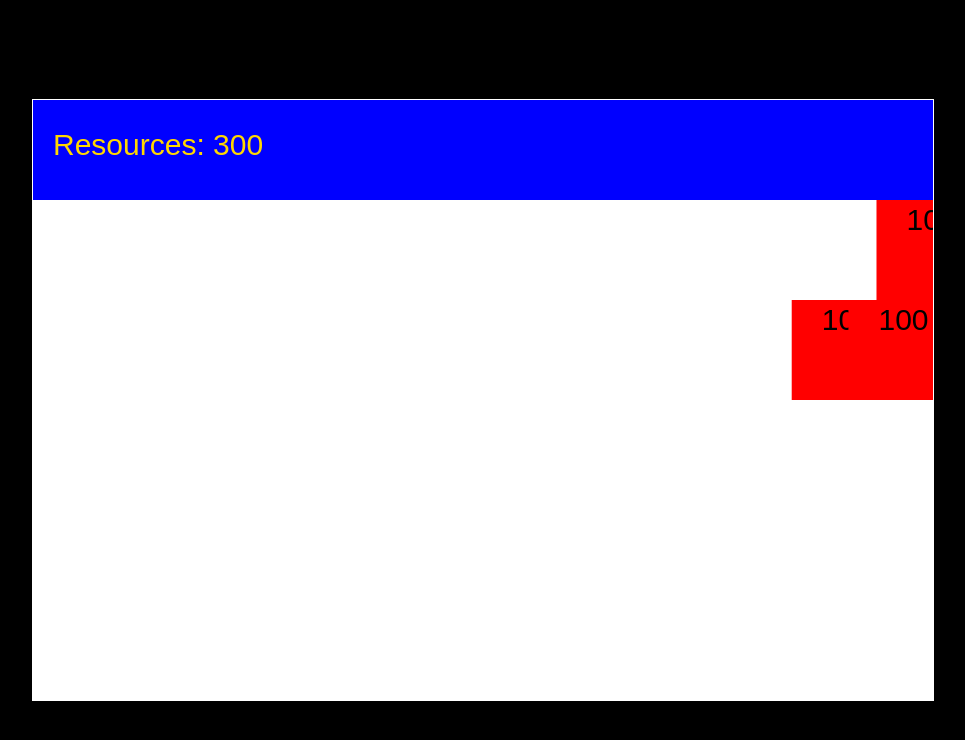
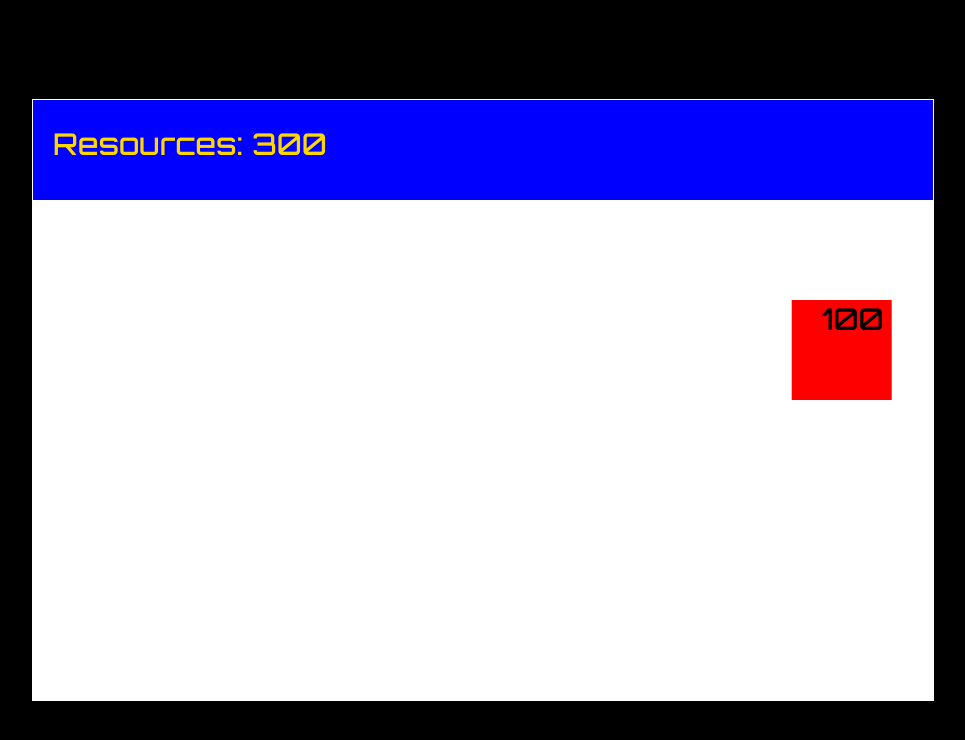
Before and after one commit to JPerey/Tower-Defense, a plain HTML site: page index.html in a window 1280 px wide. Shown: the whole page, without its empty margins (157-1122 px from the left). Drawn offline with Linux system fonts and the light colour scheme.

Commit message:
added fonts, added collision

```diff
--- a/css/style.css
+++ b/css/style.css
@@ -12,4 +12,5 @@ body {
     width: 900px;
     height: 600px;
     background: white;
+    font-family: 'Orbitron', sans-serif;
 }
--- a/index.html
+++ b/index.html
@@ -5,6 +5,9 @@
     <meta http-equiv="X-UA-Compatible" content="IE=edge">
     <meta name="viewport" content="width=device-width, initial-scale=1.0">
     <link rel="stylesheet" href="css/style.css">
+    <link rel="preconnect" href="https://fonts.googleapis.com">
+    <link rel="preconnect" href="https://fonts.gstatic.com" crossorigin>
+    <link href="https://fonts.googleapis.com/css2?family=Orbitron:wght@500&display=swap" rel="stylesheet">
     <title>Tower Defense</title>
 </head>
 <body>
--- a/js/script.js
+++ b/js/script.js
@@ -12,9 +12,11 @@ const cellGap = 3; //a pixel gap between each cell
 const gameGrid = [];
 const defenders = [];
 const enemies = [];
-const enemyPositions = [];
+const enemyPosition = [];
+let enemiesInterval = 600;
 let numberOfResources = 300;
 let frame = 0;
+let gameOver = false;
 
 //mouse
 const mouse = {
@@ -87,7 +89,7 @@ class Defender{
         ctx.fillStyle = 'blue';
         ctx.fillRect(this.x,this.y,this.width,this.height);
         ctx.fillStyle = 'gold';
-        ctx.font = '30px Arial';
+        ctx.font = '30px Orbitron';
         ctx.fillText(Math.floor(this.health), this.x+30, this.y+30);
     }
 }
@@ -109,7 +111,19 @@ canvas.addEventListener('click', function(){
 function handleDefenders(){
     for (let i = 0; i < defenders.length; i ++){
         defenders[i].draw();
+        for (let j = 0; j < enemies.length; j++){
+            if (collision(defenders[i], enemies[j])){
+                enemies[j].movement = 0;
+                defenders[i].health -= 0.2;
+            }
+            if(defenders[i] && defenders[i].health <= 0){
+                defenders.splice(i,1);
+                i--;
+                enemies[j].movement = enemies[j].speed;
+            }
+
     }
+}
 }
 //enemies
 class Enemy{
@@ -132,7 +146,7 @@ class Enemy{
         ctx.fillStyle = 'red';
         ctx.fillRect(this.x,this.y,this.width,this.height);
         ctx.fillStyle = 'black';
-        ctx.font = '30px Arial';
+        ctx.font = '30px Orbitron';
         ctx.fillText(Math.floor(this.health), this.x+30, this.y+30);
     }
 };
@@ -140,11 +154,13 @@ function handleEnemies(){
     for (let i =0; i < enemies.length; i++){
         enemies[i].update();
         enemies[i].draw();
+        if (enemies[i].x < 0) gameOver = true;
     }
-        if (frame % 100 === 0){
+        if (frame % enemiesInterval === 0){
             let verticalPosition = Math.floor(Math.random() * 5 + 1)* cellSize;
             enemies.push(new Enemy(verticalPosition));
-            enemyPositions.push(verticalPosition);
+            enemyPosition.push(verticalPosition);
+            if (enemiesInterval > 120) enemiesInterval -=50;
         }
 
 };
@@ -155,8 +171,13 @@ function handleEnemies(){
 
 function handleGameStatus(){
     ctx.fillStyle = 'gold';
-    ctx.font = '30px Arial';
+    ctx.font = '30px Orbitron';
     ctx.fillText('Resources: ' + numberOfResources, 20, 55);
+    if (gameOver){
+        ctx.fillStyle = 'black';
+        ctx.font = '90px Orbitron';
+        ctx.fillText('GAME OVER', 135, 330);
+    };
 }
 
 
@@ -170,7 +191,7 @@ function animate(){
     handleGameStatus();
     frame++;
     console.log(frame);
-    requestAnimationFrame(animate);
+    if (!gameOver) requestAnimationFrame(animate);
 }
 
 animate();
```
